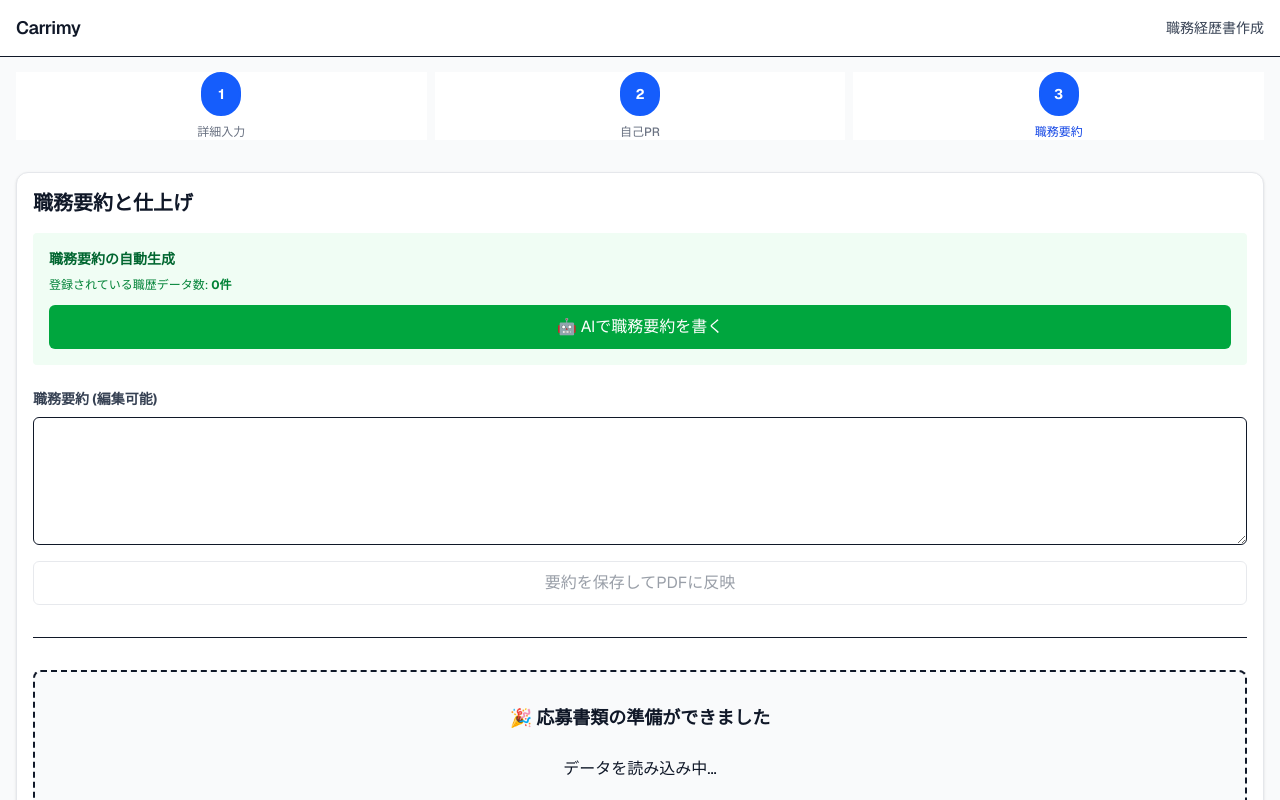
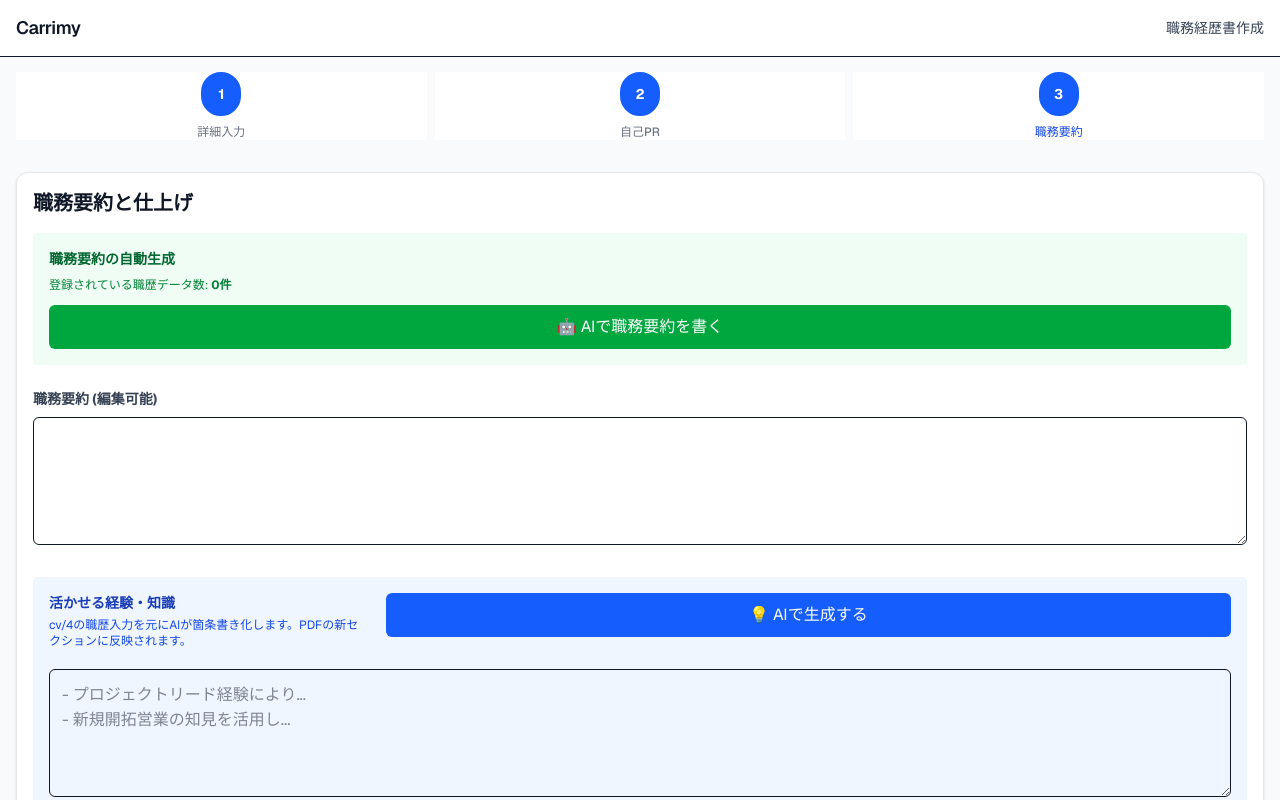
Before and after one commit to ANOSkdy/resume_aidesu, a Next.js app: page /cv/3 in a window 1280 px wide. Shown: the top 800 px of the page. Built offline with nearby package versions, Linux system fonts and the light colour scheme; what @react-pdf/renderer would draw is missing.

Commit message:
Add transferable experience generation and license tables

```diff
--- /dev/null
+++ b/app/api/ai/experience/route.ts
@@ -0,0 +1,37 @@
+import { NextResponse } from 'next/server';
+import { generateContent } from '@/lib/ai/gemini';
+
+export async function POST(request: Request) {
+  try {
+    const body = await request.json();
+    const { experience_text } = body;
+
+    console.log('--- AI Experience Knowledge Request ---');
+    console.log('Experience Text received:', experience_text);
+
+    if (!experience_text || experience_text.trim().length < 5) {
+      return NextResponse.json({
+        result: '【エラー】活かせる経験・知識を生成するための職務内容が不足しています。Step 4の入力を確認してください。',
+      });
+    }
+
+    const prompt = `
+あなたはキャリアコンサルタントです。以下の職務経歴（cv/4で入力された内容）を元に、
+応募先で活かせる経験・知識を3〜5項目の箇条書きでまとめてください。
+
+【職務経歴データ】
+${experience_text}
+
+【出力形式】
+- 箇条書きで具体的かつ簡潔に
+- 200〜300文字程度
+- 過度に抽象化せず、実務で再現可能なスキル・知見に言及
+`;
+
+    const generatedText = await generateContent(prompt);
+    return NextResponse.json({ result: generatedText });
+  } catch (error: any) {
+    console.error('Experience Knowledge AI Error:', error);
+    return NextResponse.json({ error: error.message }, { status: 500 });
+  }
+}
--- a/app/cv/3/page.tsx
+++ b/app/cv/3/page.tsx
@@ -9,8 +9,10 @@ import { JobHistoryTrigger } from '@/components/pdf/JobHistoryTrigger';
 export default function CVStep3() {
   const router = useRouter();
   const [summary, setSummary] = useState('');
+  const [experienceKnowledge, setExperienceKnowledge] = useState('');
   const [fullData, setFullData] = useState<any>(null);
   const [loadingAI, setLoadingAI] = useState(false);
+  const [loadingExperienceAI, setLoadingExperienceAI] = useState(false);
 
   useEffect(() => {
     const resumeId = localStorage.getItem('carrimy_resume_id');
@@ -24,8 +26,24 @@ export default function CVStep3() {
         if (data.resume && data.resume.summary) {
           setSummary(data.resume.summary);
         }
+        if (data.resume && data.resume.experience_knowledge) {
+          setExperienceKnowledge(data.resume.experience_knowledge);
+        }
       });
   }, []);
+
+  const buildCareerText = () => {
+    if (!fullData || !fullData.works || fullData.works.length === 0) return '';
+
+    return fullData.works.map((w: any, index: number) => {
+      const year = w.start_year || w.Year || '';
+      const month = w.start_month || w.Month || '';
+      const company = w.company_name || w.Name || w.Company || w.Title || '会社名不明';
+      const desc = w.description || w.Description || w.Notes || '';
+
+      return `【${index + 1}社目】${year}年${month}月入社 ${company} ${desc}`;
+    }).join('\n');
+  };
 
   const generateSummary = async () => {
     if (!fullData || !fullData.works || fullData.works.length === 0) {
@@ -35,17 +53,7 @@ export default function CVStep3() {
     setLoadingAI(true);
 
     try {
-      // ★修正: 列名が company_name でなくても、Name や Company などよくある名前も探す
-      // また、undefined が混入しないようにチェックする
-      const careerText = fullData.works.map((w: any, index: number) => {
-        const year = w.start_year || w.Year || '';
-        const month = w.start_month || w.Month || '';
-        // 列名の揺らぎを吸収
-        const company = w.company_name || w.Name || w.Company || w.Title || '会社名不明';
-        const desc = w.description || w.Description || w.Notes || '';
-
-        return `【${index+1}社目】${year}年${month}月入社 ${company} ${desc}`;
-      }).join('\n');
+      const careerText = buildCareerText();
 
       console.log("Sending Career Text to AI:", careerText); // 送信内容を確認
 
@@ -74,6 +82,39 @@ export default function CVStep3() {
     }
   };
 
+  const generateExperienceKnowledge = async () => {
+    if (!fullData || !fullData.works || fullData.works.length === 0) {
+      alert("職歴データが0件です。Step 4に戻ってデータを追加してください。");
+      return;
+    }
+
+    const careerText = buildCareerText();
+    if (careerText.replace(/\s/g, '').length < 10) {
+      alert("職務内容が空のため生成できません。職歴を確認してください。");
+      return;
+    }
+
+    setLoadingExperienceAI(true);
+    try {
+      const res = await fetch('/api/ai/experience', {
+        method: 'POST',
+        headers: { 'Content-Type': 'application/json' },
+        body: JSON.stringify({ experience_text: careerText }),
+      });
+
+      const json = await res.json();
+      if (json.result) {
+        setExperienceKnowledge(json.result);
+      } else {
+        alert('AI生成エラー: ' + (json.error || '不明なエラー'));
+      }
+    } catch (error) {
+      alert('通信エラーが発生しました');
+    } finally {
+      setLoadingExperienceAI(false);
+    }
+  };
+
   const onSaveSummary = async () => {
     if (!fullData) return;
     try {
@@ -83,7 +124,8 @@ export default function CVStep3() {
       const payload = {
         ...fullData.resume,
         user_id: userId,
-        summary: summary
+        summary: summary,
+        experience_knowledge: experienceKnowledge,
       };
 
       delete payload.createdTime;
@@ -95,7 +137,7 @@ export default function CVStep3() {
         body: JSON.stringify(payload),
       });
 
-      setFullData({ ...fullData, resume: { ...fullData.resume, summary } });
+      setFullData({ ...fullData, resume: { ...fullData.resume, summary, experience_knowledge: experienceKnowledge } });
       alert('保存しました！下のボタンからPDFをダウンロードできます。');
 
     } catch (error) {
@@ -119,17 +161,35 @@ export default function CVStep3() {
         </Button>
       </div>
 
-      <div className="mb-8">
+      <div className="mb-8 space-y-6">
         <label className="block text-sm font-bold text-gray-700 mb-2">職務要約 (編集可能)</label>
         <textarea
           className="w-full p-3 border rounded-md h-32"
           value={summary}
           onChange={(e) => setSummary(e.target.value)}
         />
+        <div className="bg-blue-50 p-4 rounded">
+          <div className="flex items-start justify-between gap-4">
+            <div>
+              <p className="text-sm font-bold text-blue-800 mb-1">活かせる経験・知識</p>
+              <p className="text-xs text-blue-700 mb-2">cv/4の職歴入力を元にAIが箇条書き化します。PDFの新セクションに反映されます。</p>
+            </div>
+            <Button onClick={generateExperienceKnowledge} isLoading={loadingExperienceAI} size="sm" className="bg-blue-600 hover:bg-blue-700">
+              💡 AIで生成する
+            </Button>
+          </div>
+          <textarea
+            className="w-full p-3 border rounded-md h-32 mt-3"
+            value={experienceKnowledge}
+            onChange={(e) => setExperienceKnowledge(e.target.value)}
+            placeholder={`- プロジェクトリード経験により...
+- 新規開拓営業の知見を活用し...`}
+          />
+        </div>
         <div className="text-right mt-2">
-           <Button size="sm" variant="outline" onClick={onSaveSummary} disabled={!summary}>
-             要約を保存してPDFに反映
-           </Button>
+          <Button size="sm" variant="outline" onClick={onSaveSummary} disabled={!summary && !experienceKnowledge}>
+            要約・活かせる経験を保存してPDFに反映
+          </Button>
         </div>
       </div>
 
--- a/components/pdf/JobHistoryDocument.tsx
+++ b/components/pdf/JobHistoryDocument.tsx
@@ -77,6 +77,7 @@ const styles = StyleSheet.create({
   colDate: { width: '18%' },
   colCompany: { width: '25%' },
   colDesc: { width: '57%' },
+  colFull: { width: '100%' },
 
   bold: { fontWeight: 'bold' },
   small: { fontSize: 9, color: '#666' },
@@ -93,6 +94,12 @@ export const JobHistoryDocument = ({ data }: { data: ResumeData }) => {
   const safeResume = resume || {};
   const safeWorks = works || [];
   const today = new Date();
+  const experienceList = typeof safeResume.experience_knowledge === 'string'
+    ? safeResume.experience_knowledge.split(/\r?\n/).map((item: string) => item.trim()).filter((item: string) => item.length > 0)
+    : [];
+  const licenseList = Array.isArray(safeResume.licenses_qualifications)
+    ? safeResume.licenses_qualifications
+    : [];
 
   // 職歴を時系列順 (古い順) にソート
   const sortedWorks = [...safeWorks].sort((a, b) => {
@@ -161,7 +168,45 @@ export const JobHistoryDocument = ({ data }: { data: ResumeData }) => {
           </View>
         </View>
 
-        {/* 3. 自己PR */}
+        {/* 3. 活かせる経験・知識 */}
+        {experienceList.length > 0 && (
+          <View style={styles.section}>
+            <Text style={styles.sectionTitle}>活かせる経験・知識</Text>
+            <View style={styles.table}>
+              <View style={[styles.tableRow, styles.tableHeader]}>
+                <View style={[styles.cell, styles.colFull]}><Text>内容</Text></View>
+              </View>
+              {experienceList.map((item: string, index: number) => (
+                <View key={index} style={styles.tableRow}>
+                  <View style={[styles.cell, styles.colFull]}>
+                    <Text>・{item}</Text>
+                  </View>
+                </View>
+              ))}
+            </View>
+          </View>
+        )}
+
+        {/* 4. 資格・免許 */}
+        {licenseList.length > 0 && (
+          <View style={styles.section}>
+            <Text style={styles.sectionTitle}>資格・免許</Text>
+            <View style={styles.table}>
+              <View style={[styles.tableRow, styles.tableHeader]}>
+                <View style={[styles.cell, styles.colFull]}><Text>名称</Text></View>
+              </View>
+              {licenseList.map((item: string, index: number) => (
+                <View key={index} style={styles.tableRow}>
+                  <View style={[styles.cell, styles.colFull]}>
+                    <Text>・{item}</Text>
+                  </View>
+                </View>
+              ))}
+            </View>
+          </View>
+        )}
+
+        {/* 5. 自己PR */}
         {safeResume.self_pr && (
           <View style={styles.section}>
             <Text style={styles.sectionTitle}>自己PR</Text>
--- a/lib/validation/schemas.ts
+++ b/lib/validation/schemas.ts
@@ -27,6 +27,9 @@ export const ResumeSchema = z.object({
   desired_industries: z.array(z.string()).optional(),
   desired_locations: z.array(z.string()).optional(),
   licenses_qualifications: z.array(z.string()).optional(),
+
+  // Step 3+ : AI生成の活かせる経験・知識
+  experience_knowledge: z.string().optional(),
 
   // ★追加: AI生成テキスト (ここがないと保存時に消されてしまう)
   self_pr: z.string().optional(),
```
